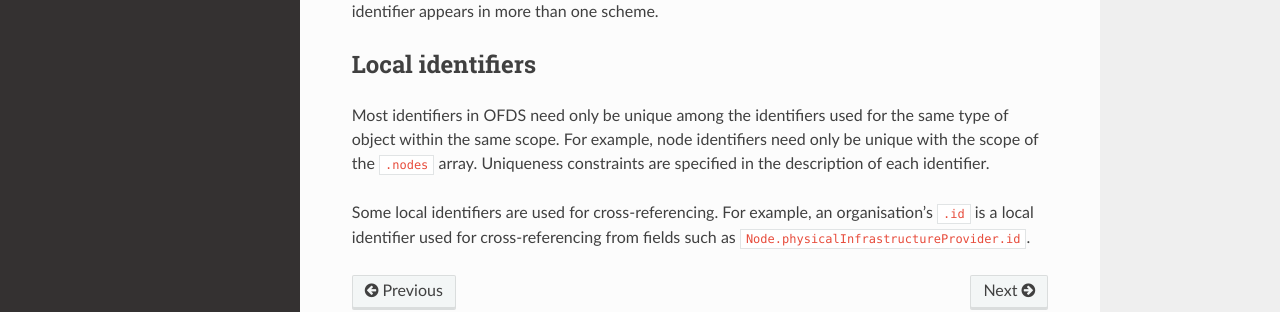
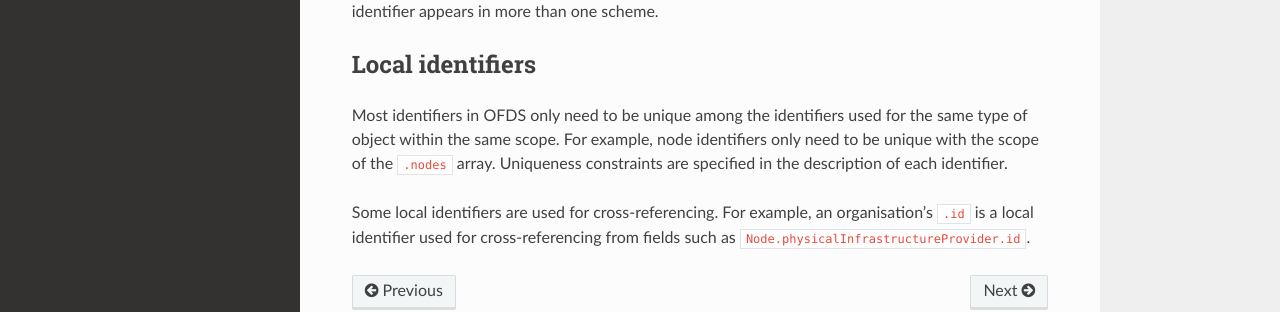
Before and after one commit to Open-Telecoms-Data/open-fibre-data-standard, a Sphinx documentation site: the page built from docs/reference/identifiers.md, in a window 1280 px wide and 1344 px high. Shown: the part 904-1216 px from the top of the window. Built offline with Sphinx 7.4.7 and the Read the Docs theme 2.0.0, drawn with Linux system fonts in a browser that asks for light colours.

Commit message:
Apply suggestions from code review
Co-authored-by: Lewis Spurgin <lewisspurgin@gmail.com>

```diff
--- a/docs/reference/identifiers.md
+++ b/docs/reference/identifiers.md
@@ -43,6 +43,6 @@ The `.identifier.scheme` field ensures that the identifier is globally unique, e
 
 ## Local identifiers
 
-Most identifiers in OFDS need only be unique among the identifiers used for the same type of object within the same scope. For example, node identifiers need only be unique with the scope of the `.nodes` array. Uniqueness constraints are specified in the description of each identifier.
+Most identifiers in OFDS only need to be unique among the identifiers used for the same type of object within the same scope. For example, node identifiers only need to be unique with the scope of the `.nodes` array. Uniqueness constraints are specified in the description of each identifier.
 
 Some local identifiers are used for cross-referencing. For example, an organisation's `.id` is a local identifier used for cross-referencing from fields such as `Node.physicalInfrastructureProvider.id`.
```
Also changed, not shown: docs/guidance/publication.md (+1 -0 lines).
